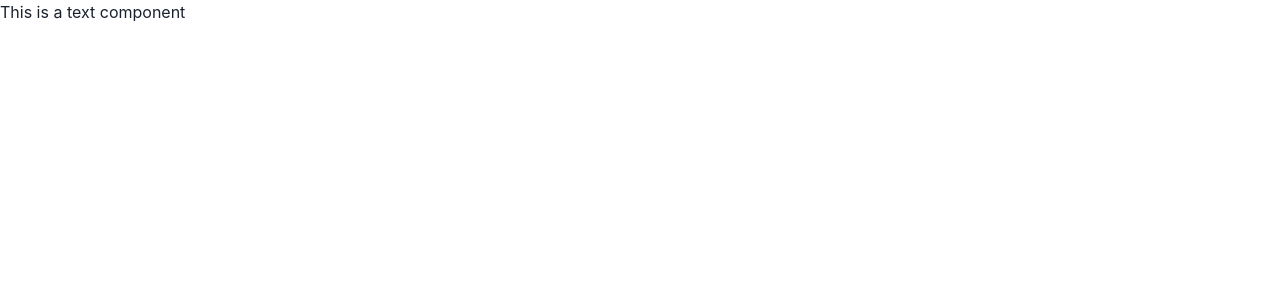
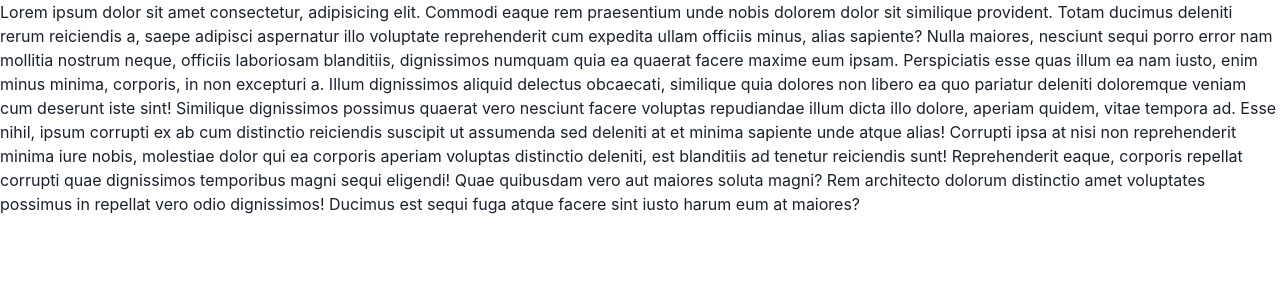
Before and after one commit to KennedyMungai/blog-site-w-chakra, a Next.js app: page / in a window 1280 px wide. Shown: the top 300 px of the page. Built offline with nearby package versions, Linux system fonts and the light colour scheme.

Commit message:
Added a bunch of lorem ipsum text

```diff
--- a/src/pages/index.tsx
+++ b/src/pages/index.tsx
@@ -6,7 +6,32 @@ const inter = Inter({ subsets: ['latin'] })
 export default function Home() {
 	return (
 		<div>
-			<Text as={'section'}>This is a text component</Text>
+			<Text as={'section'}>
+				Lorem ipsum dolor sit amet consectetur, adipisicing elit.
+				Commodi eaque rem praesentium unde nobis dolorem dolor sit
+				similique provident. Totam ducimus deleniti rerum reiciendis a,
+				saepe adipisci aspernatur illo voluptate reprehenderit cum
+				expedita ullam officiis minus, alias sapiente? Nulla maiores,
+				nesciunt sequi porro error nam mollitia nostrum neque, officiis
+				laboriosam blanditiis, dignissimos numquam quia ea quaerat
+				facere maxime eum ipsam. Perspiciatis esse quas illum ea nam
+				iusto, enim minus minima, corporis, in non excepturi a. Illum
+				dignissimos aliquid delectus obcaecati, similique quia dolores
+				non libero ea quo pariatur deleniti doloremque veniam cum
+				deserunt iste sint! Similique dignissimos possimus quaerat vero
+				nesciunt facere voluptas repudiandae illum dicta illo dolore,
+				aperiam quidem, vitae tempora ad. Esse nihil, ipsum corrupti ex
+				ab cum distinctio reiciendis suscipit ut assumenda sed deleniti
+				at et minima sapiente unde atque alias! Corrupti ipsa at nisi
+				non reprehenderit minima iure nobis, molestiae dolor qui ea
+				corporis aperiam voluptas distinctio deleniti, est blanditiis ad
+				tenetur reiciendis sunt! Reprehenderit eaque, corporis repellat
+				corrupti quae dignissimos temporibus magni sequi eligendi! Quae
+				quibusdam vero aut maiores soluta magni? Rem architecto dolorum
+				distinctio amet voluptates possimus in repellat vero odio
+				dignissimos! Ducimus est sequi fuga atque facere sint iusto
+				harum eum at maiores?
+			</Text>
 		</div>
 	)
 }
```
